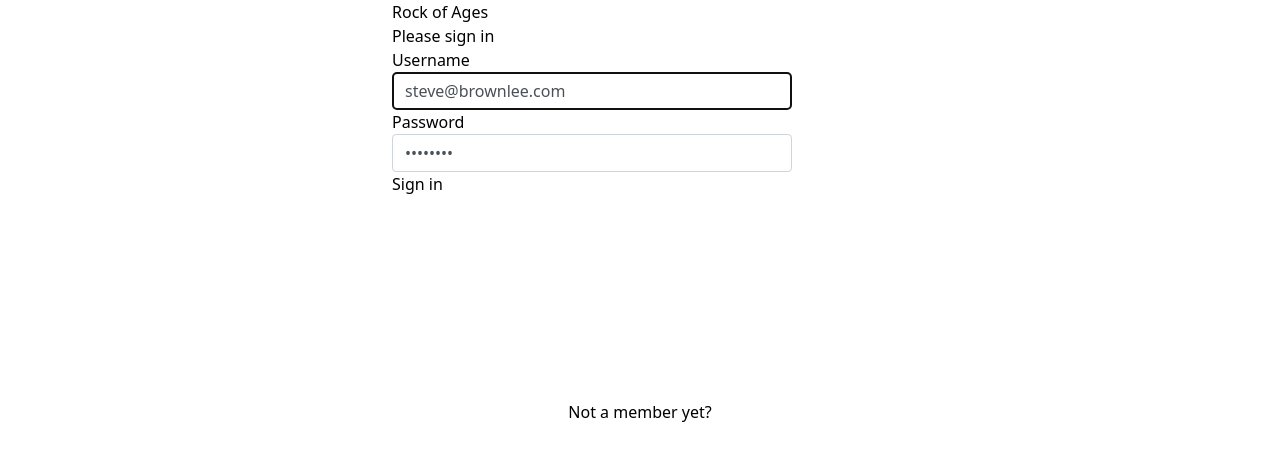
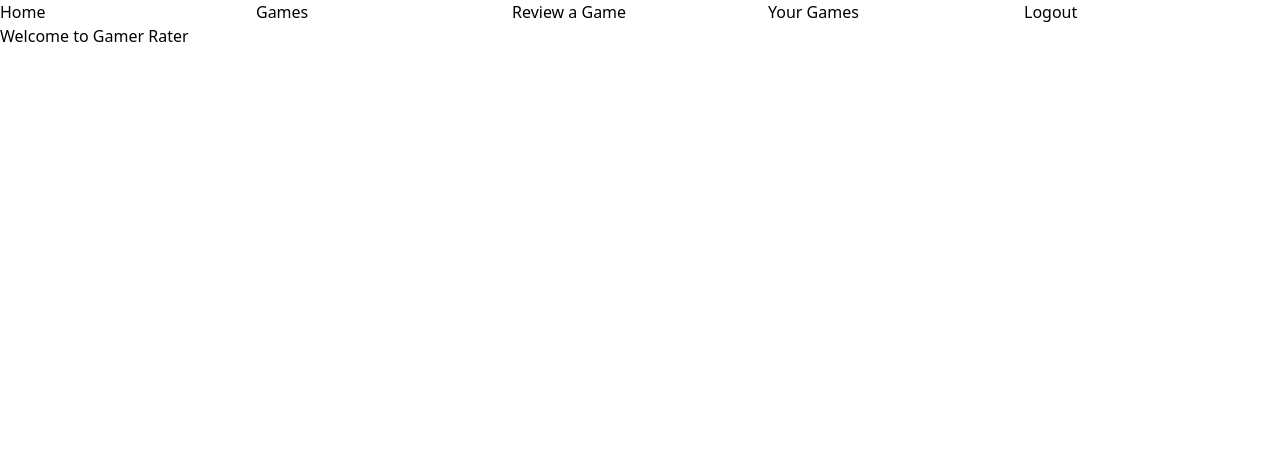
Before and after one commit to EthanB934/Gamerraterclient, a React (Vite) app: page / in a window 1280 px wide. Before the commit this address led to /login. Shown: the top 460 px of the page. Built offline with nearby package versions, Linux system fonts and the light colour scheme; sample sign-in values are in the browser's storage.

Commit message:
Updated localstorage key retrieval in authorized and navbar components

```diff
--- a/src/components/ApplicationViews.jsx
+++ b/src/components/ApplicationViews.jsx
@@ -1,14 +1,14 @@
-import { useEffect, useState } from 'react'
 import { BrowserRouter, Route, Routes } from "react-router-dom"
 import { Authorized } from "./Authorized"
 import { Login } from "../pages/Login.jsx"
 import Home from "../pages/Home"
-import { Register } from '../pages/Register.jsx'
-import { getAllGames } from './services/GameServices.jsx'
 import { GamesList } from './Games/GamesList.jsx'
+import { Register } from "../pages/Register.jsx"
 
 
 export const ApplicationViews = () => {
+    const gamerRaterUser = JSON.parse(localStorage.getItem("token"))
+    console.log(gamerRaterUser)
     return <BrowserRouter>
         <Routes>
             <Route path="/login" element={<Login />} />
--- a/src/components/Authorized.jsx
+++ b/src/components/Authorized.jsx
@@ -2,7 +2,7 @@ import { Navigate, Outlet } from "react-router-dom"
 import { NavBar } from "./Navbar.jsx"
 
 export const Authorized = () => {
-  if (localStorage.getItem("rock_token")) {
+  if (localStorage.getItem("gamer_token")) {
     return <>
       <NavBar />
       <main className="p-4">
--- a/src/components/Games/GamesList.jsx
+++ b/src/components/Games/GamesList.jsx
@@ -1,3 +1,8 @@
+import { useEffect, useState } from "react"
+import { getAllGames } from "../services/GameServices"
+
 export const GamesList = () => {
+    const [games, setGames] = useState([])
+    useEffect(() => {getAllGames().then((gamesArray) => setGames(gamesArray))}, [])
     return <>This is where the list of added games will be</>
 }
--- a/src/components/Navbar.jsx
+++ b/src/components/Navbar.jsx
@@ -18,11 +18,11 @@ export const NavBar = () => {
                 <NavLink className="text-left underline text-blue-600 hover:text-purple-700" to={"/mine"}>Your Games</NavLink>
             </li>
             {
-                (localStorage.getItem("rock_token") !== null) ?
+                (localStorage.getItem("gamer_token") !== null) ?
                     <li className="navbar__item">
                         <button className="underline text-blue-600 hover:text-purple-700"
                             onClick={() => {
-                                localStorage.removeItem("rock_token")
+                                localStorage.removeItem("gamer_token")
                                 navigate('/login')
                             }}
                         >Logout</button>
--- a/src/pages/Login.jsx
+++ b/src/pages/Login.jsx
@@ -3,8 +3,8 @@ import { Link, useNavigate } from "react-router-dom";
 import "./Login.css"
 
 export const Login = () => {
-    const [username, setUsername] = useState("steve@brownlee.com")
-    const [password, setPassword] = useState("brownlee")
+    const [username, setUsername] = useState("ethanBrown")
+    const [password, setPassword] = useState("password123")
     const existDialog = useRef()
     const navigate = useNavigate()
 
@@ -37,7 +37,7 @@ export const Login = () => {
 
             <section>
                 <form className="form--login" onSubmit={handleLogin}>
-                    <h1 className="text-4xl mt-7 mb-3">Rock of Ages</h1>
+                    <h1 className="text-4xl mt-7 mb-3">Gamer Rater</h1>
                     <h2 className="text-xl mb-10">Please sign in</h2>
                     <fieldset className="mb-4">
                         <label> Username </label>
```
